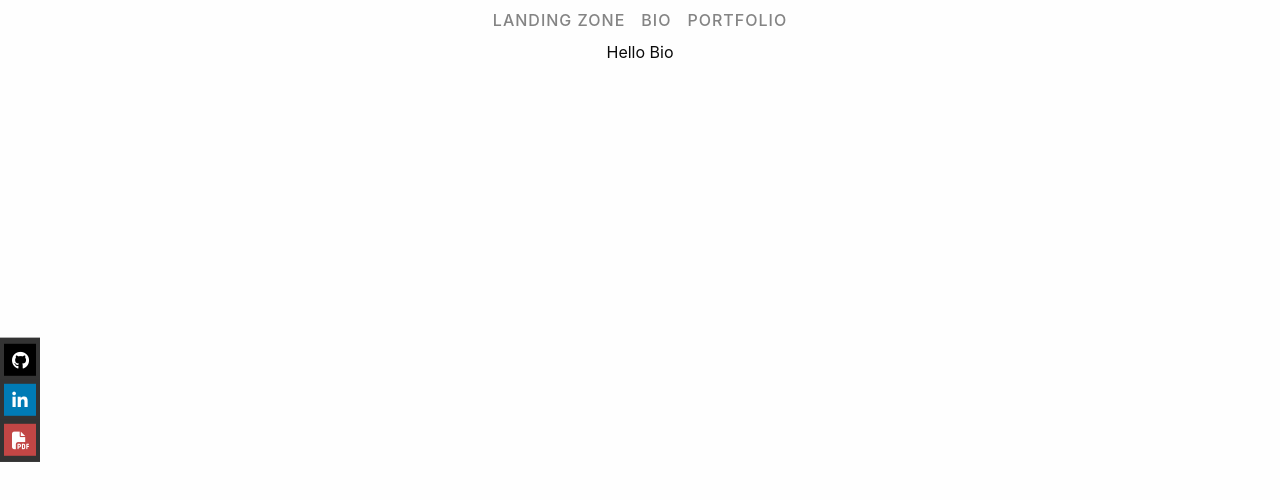
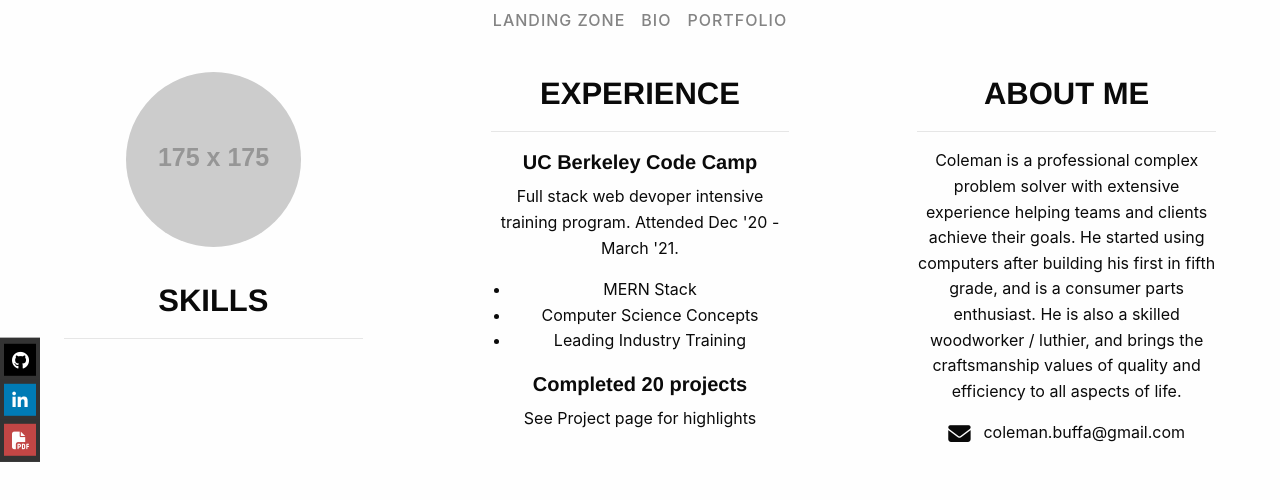
Before and after one commit to coleman-buffa/react-portfolio, a React (Create React App) app in the folder client/: page /bio in a window 1280 px wide. Shown: the top 500 px of the page. Built offline with nearby package versions, Linux system fonts and the light colour scheme.

Commit message:
Create about component and add to bio page.

```diff
--- /dev/null
+++ b/client/src/components/about/about.css
@@ -0,0 +1,31 @@
+.portfolio-resume-wrapper {
+  padding: 2rem 4rem;
+}
+
+.portfolio-resume-headshot {
+  margin-bottom: 2rem;
+  border-radius: 50%;
+}
+
+.portfolio-resume-header {
+  text-transform: uppercase;
+  padding-bottom: 1rem;
+  border-bottom: 1px solid #e6e6e6;
+  font-weight: bold;
+  margin-bottom: 1rem;
+}
+
+.portfolio-resume-contact-info {
+  margin-bottom: 0.75rem;
+}
+
+.portfolio-resume-contact-info a {
+  color: #0a0a0a;
+}
+
+.portfolio-resume-contact-info .fa {
+  font-size: 1.4rem;
+  padding-right: 0.8rem;
+  vertical-align: middle;
+  color: #0a0a0a;
+}
--- /dev/null
+++ b/client/src/components/about/about.js
@@ -0,0 +1,52 @@
+import React from "react";
+import "./about.css";
+
+function About() {
+  return (
+    <div className="portfolio-resume grid-x">
+
+      <div className="large-4 cell">
+        <div className="portfolio-resume-wrapper">
+          <img className="portfolio-resume-headshot" src="https://placehold.it/175" alt="headshot" />
+          <h3 className="portfolio-resume-header">Skills</h3>
+          <ul ID="skillList">
+
+
+          </ul>
+        </div>
+      </div>
+
+      <div className="large-4 cell">
+        <div className="portfolio-resume-wrapper">
+          <h3 className="portfolio-resume-header">Experience</h3>
+          <div className="portfolio-resume-spacing">
+            <h5><strong>UC Berkeley Code Camp</strong></h5>
+            <p>Full stack web devoper intensive training program. Attended Dec '20 - March '21.  </p>
+            <ul>
+              <li>MERN Stack</li>
+              <li>Computer Science Concepts</li>
+              <li>Leading Industry Training</li>
+            </ul>
+          </div>
+          <div className="portfolio-resume-spacing">
+            <h5><strong>Completed 20 projects</strong></h5>
+            <p>See Project page for highlights</p>
+          </div>
+        </div>
+      </div>
+
+      <div className="large-4 cell">
+        <div className="portfolio-resume-wrapper">
+          <h3 className="portfolio-resume-header">About Me</h3>
+          <p>Coleman is a professional complex problem solver with extensive experience helping teams and clients achieve their goals. He started using computers after building his first in fifth grade, and is a consumer parts enthusiast. He is also a skilled woodworker / luthier, and brings the craftsmanship values of quality and efficiency to all aspects of life.</p>
+          <div className="portfolio-resume-contact-info">
+            <a href="mailto:#"><i className="fa fa-envelope" aria-hidden="true"></i>coleman.buffa@gmail.com</a>
+          </div>
+        </div>
+      </div>
+
+    </div>
+  );
+}
+
+export default About;
--- a/client/src/pages/Bio.js
+++ b/client/src/pages/Bio.js
@@ -1,11 +1,12 @@
 import React from "react";
 import SocialBar from "../components/socialbar/socialbar";
+import About from "../components/about/about";
 // Add component imports here
 
 function Bio() {
   return (
     <div>
-      Hello Bio
+      <About/>
       <SocialBar/>
     </div>
   );
```
